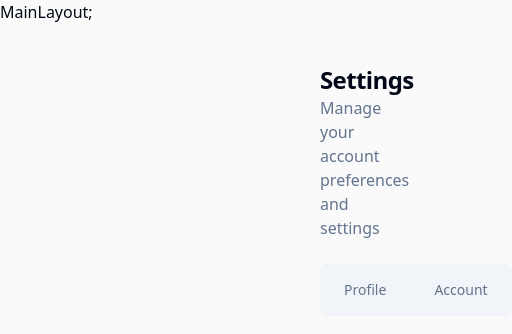
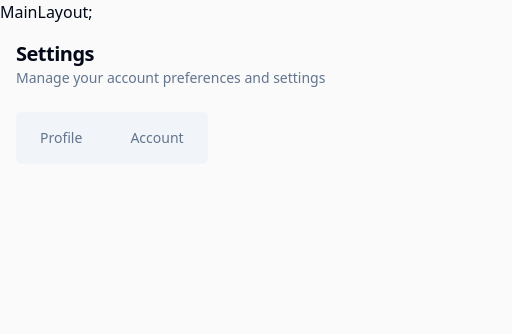
Before and after one commit to Belalnajy/clinic-project, a React (Vite) app in the folder frontend/: page /settings in a window 390 px wide. Shown: the top 334 px of the page, 512 px wide, since content can reach past the window. Built offline with nearby package versions, Linux system fonts and the light colour scheme.

Commit message:
feat(settings): make settings page responsive

```diff
--- a/frontend/src/pages/SettingsPage.jsx
+++ b/frontend/src/pages/SettingsPage.jsx
@@ -3,16 +3,19 @@ import SettingsTabs from "@/components/settings/SettingsTabs";
 
 function SettingsPage() {
   return (
-    <div className="ms-80 pe-6 py-10">
+    <div className="mx-4 md:ms-80 pe-4 md:pe-6 py-4 md:py-10">
       <div className="mb-6">
-        <h1 className="text-2xl font-bold tracking-tight">Settings</h1>
-        <p className="text-slate-500">Manage your account preferences and settings</p>
+        <h1 className="text-xl md:text-2xl font-bold tracking-tight">Settings</h1>
+        <p className="text-sm md:text-base text-slate-500">
+          Manage your account preferences and settings
+        </p>
       </div>
       <SettingsTabs />
-      <div className="mt-6">
+      <div className="mt-4 md:mt-6">
         <Outlet />
       </div>
     </div>
   );
 }
+
 export default SettingsPage;
```
